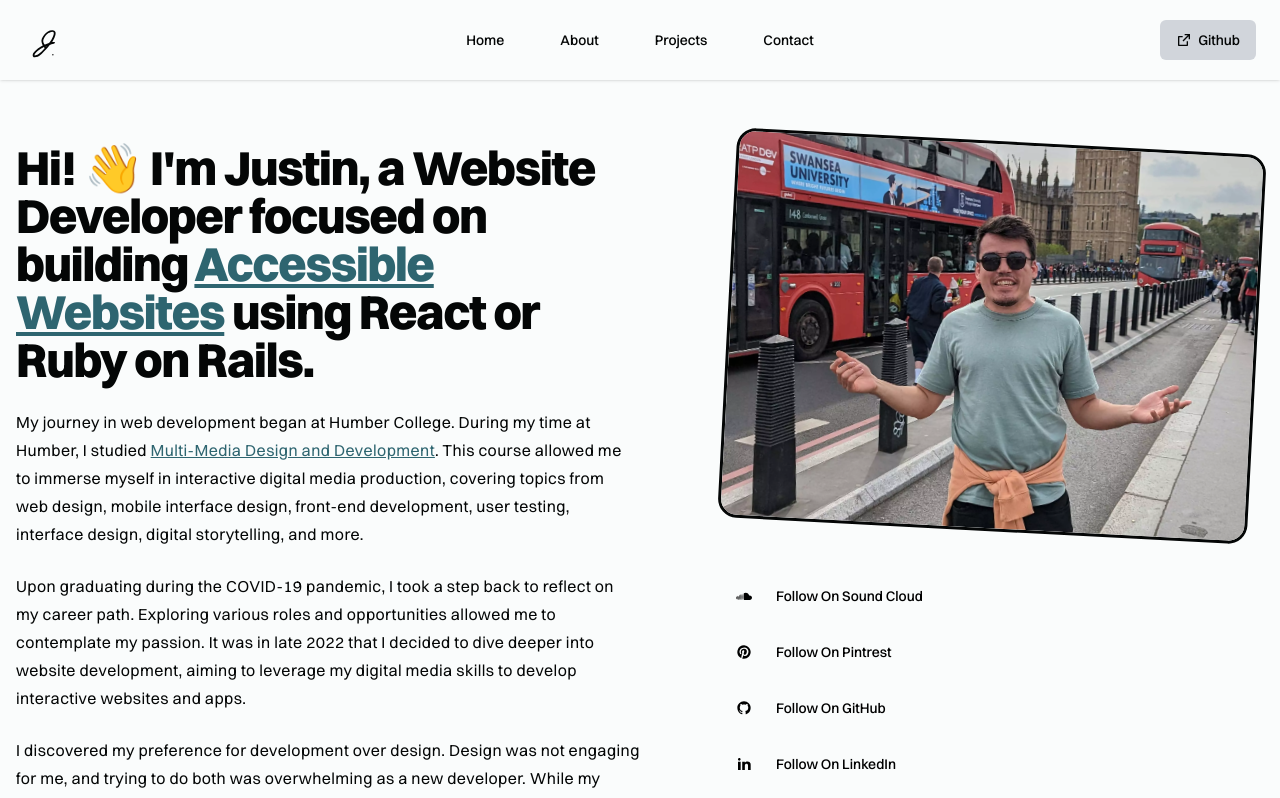
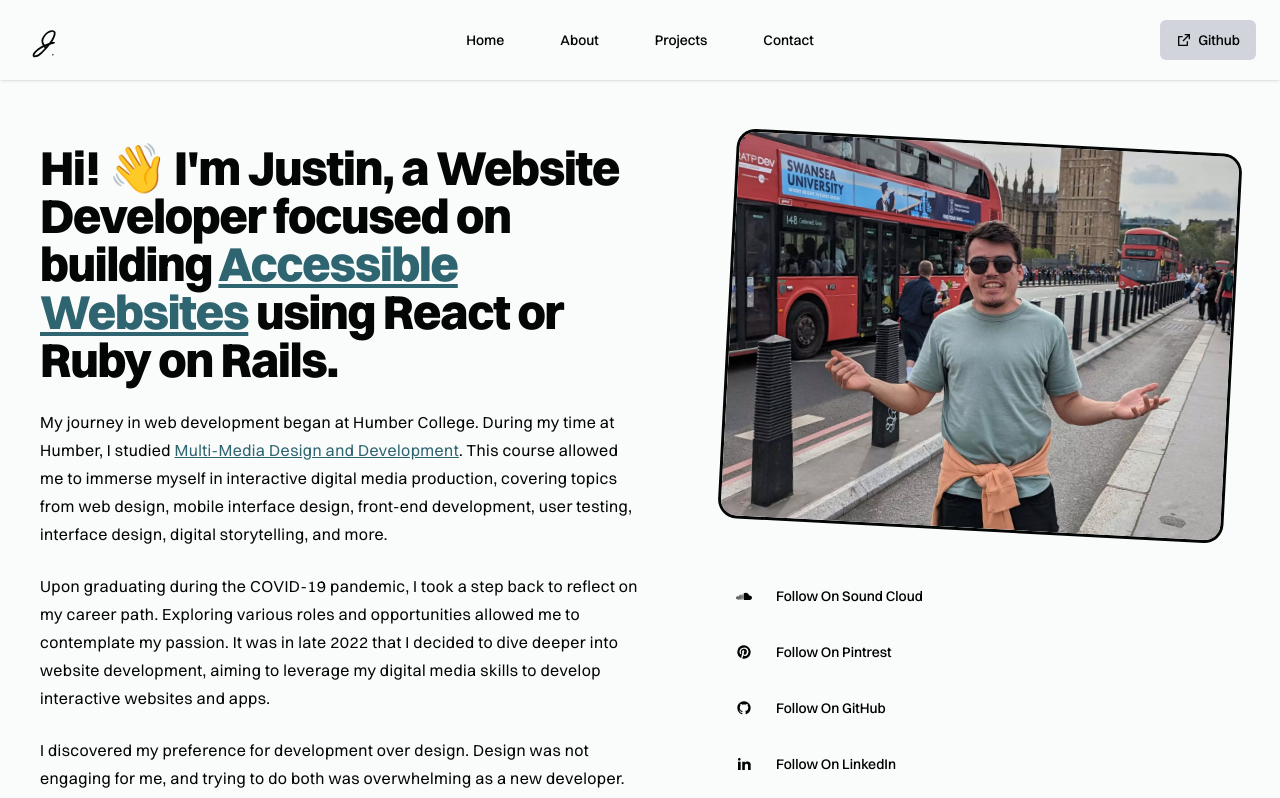
Before and after one commit to Justin-Bento/portfolio, a Next.js app: page /about in a window 1280 px wide. Shown: the top 798 px of the page. Built offline with nearby package versions, Linux system fonts and the light colour scheme.

Commit message:
Added px-6 to main container

```diff
--- a/app/about/page.tsx
+++ b/app/about/page.tsx
@@ -17,7 +17,7 @@ export default function about() {
   return (
     <>
       <Header />
-      <div className="flex-auto place-content-center container mx-auto [min-height:100dvh;] ">
+      <div className="flex-auto place-content-center container mx-auto [min-height:100dvh;] px-6">
         <div className="py-16 sm:px-4">
           <div className="w-full lg:px-0">
             <div className="relative">
```
